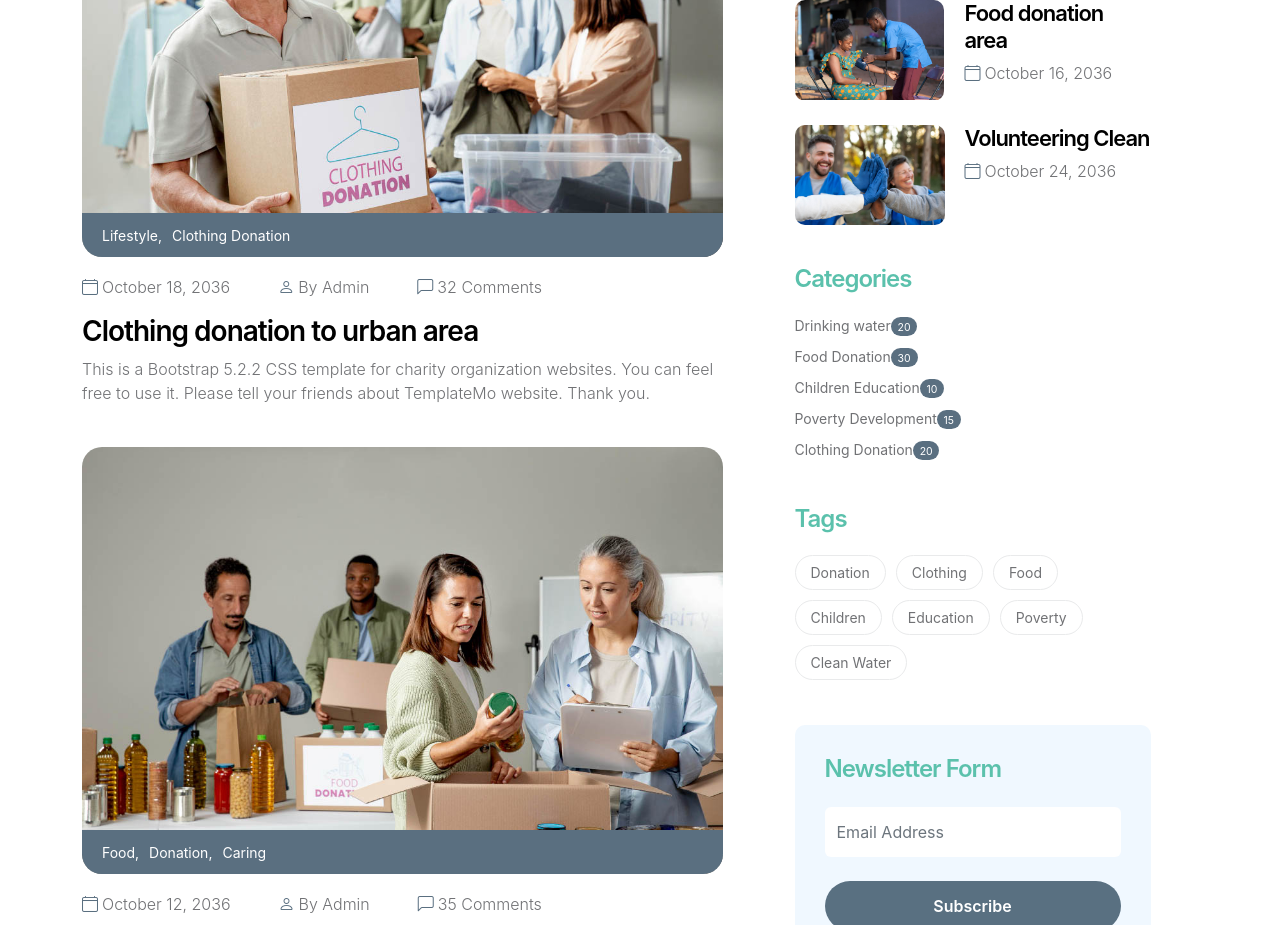
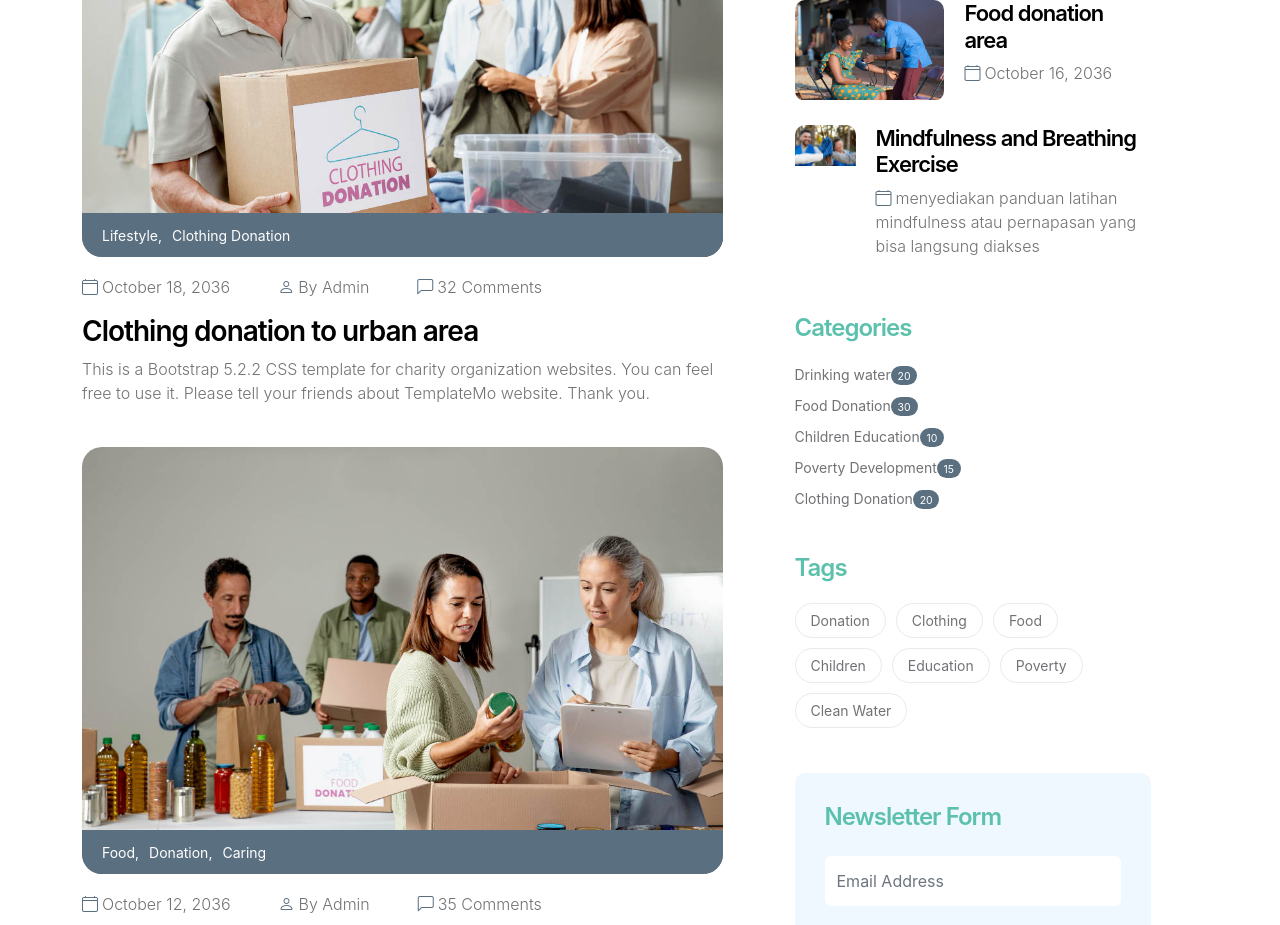
Before and after one commit to norcee25/EcoHabit, a React (Create React App) app: page / in a window 1280 px wide. Shown: the part 780-1705 px from the top of the page. Built offline with nearby package versions, Linux system fonts and the light colour scheme.

Commit message:
adding progress 2

```diff
--- a/src/conponents/News/index.js
+++ b/src/conponents/News/index.js
@@ -220,12 +220,12 @@ const News = () => {
               </div>
               <div className="news-block-two-col-info">
                 <div className="news-block-title mb-2">
-                  <h6><a href="news-detail.html" className="news-block-title-link">Volunteering Clean</a></h6>
+                  <h6><a href="news-detail.html" className="news-block-title-link">Mindfulness and Breathing Exercise</a></h6>
                 </div>
                 <div className="news-block-date">
                   <p>
                     <i className="bi-calendar4 custom-icon me-1" />
-                    October 24, 2036
+                    menyediakan panduan latihan mindfulness atau pernapasan yang bisa langsung diakses
                   </p>
                 </div>
               </div>
```
